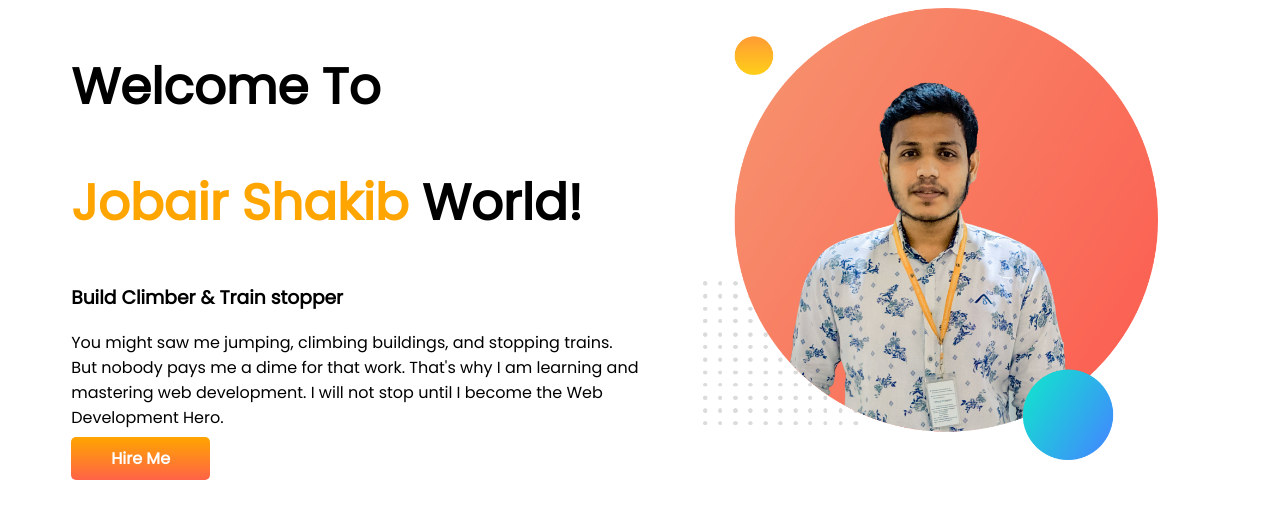
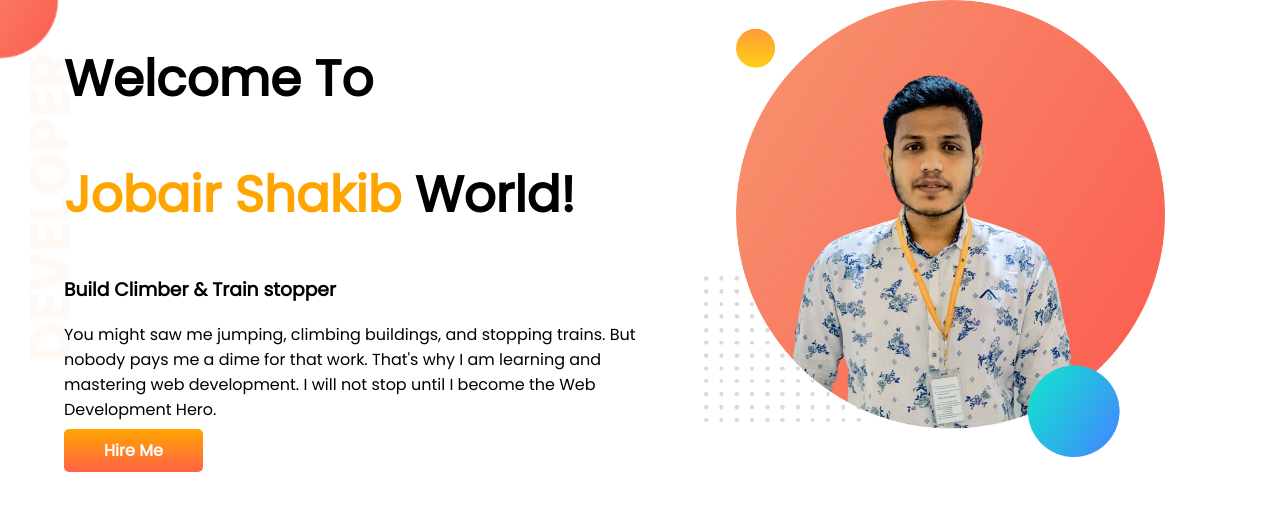
Before and after one commit to jobairshakib/developer-portfolio, a plain HTML site: page index.html in a window 1280 px wide. Drawn offline with Linux system fonts and the light colour scheme.

Commit message:
top-banner added

```diff
--- a/index.html
+++ b/index.html
@@ -11,7 +11,7 @@
     <link rel="stylesheet" href="style.css">
 </head>
 <body>
-    <section class="contianer">
+    <section class="top-banner">
         <div class="half-width">
             <h1>Welcome To</h1>
             <h1><span class="orange-color">Jobair Shakib</span> World!</h1>
--- a/style.css
+++ b/style.css
@@ -1,5 +1,6 @@
 body{
     font-family: 'Poppins', sans-serif;
+    margin: 0;
 }
 h1{
     font-size: 50px;
@@ -26,3 +27,7 @@ section{
     border-radius: 5px;
 
 }
+.top-banner{
+    background-image: url(images/top-banner.png);
+    background-repeat: no-repeat;
+}
```
